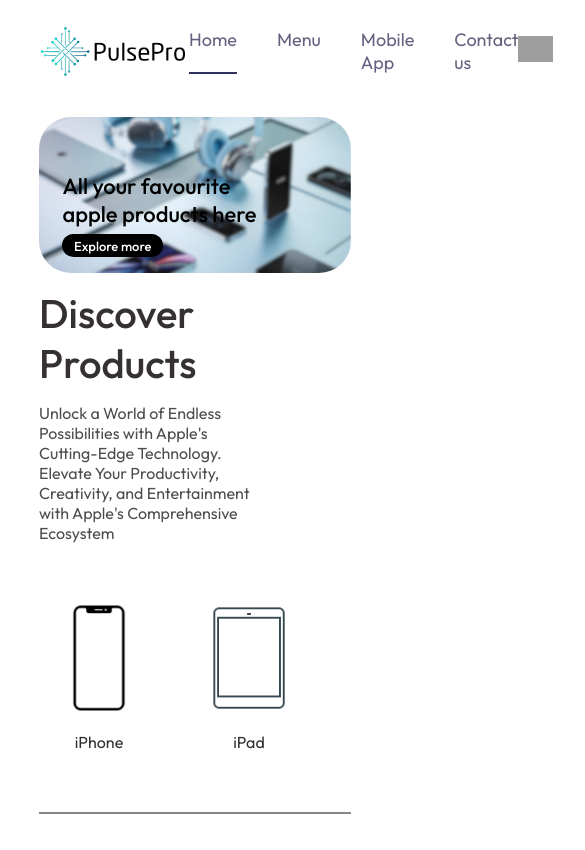
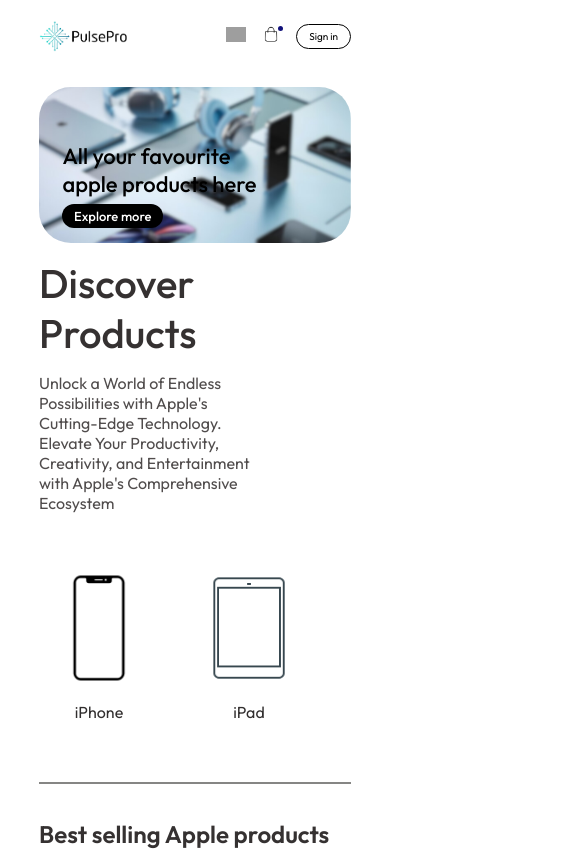
Before and after one commit to Hibajk/ecommerce_website, a React (Vite) app in the folder website_frontend/: page / in a window 390 px wide. Shown: the top 850 px of the page, 585 px wide, since content can reach past the window. Built offline with nearby package versions, Linux system fonts and the light colour scheme; grey boxes are pictures that could not be loaded.

Commit message:
making navbar responsive

```diff
--- a/website_frontend/src/components/Navbar/Navbar.css
+++ b/website_frontend/src/components/Navbar/Navbar.css
@@ -74,3 +74,120 @@
     top: -1px;
     right: 150px;
 }
+
+@media (max-width:1050px) {
+    .navbar .logo{
+        width: 140px;
+    }
+    .navbar-menu{
+        gap: 20px;
+        font-size: 17px;
+    }
+    .navbar-right{
+        gap: 30px;
+    }
+    .navbar-right img{
+        width: 22px;
+    }
+    .navbar-right button{
+        padding: 8px 25px;
+    }
+    .navbar-right .dot{
+        min-width: 5px;
+        min-height: 5px;
+        right: 127px;
+        top: 2px;
+    }
+}
+
+@media (max-width:900px) {
+    .navbar .logo{
+        width: 120px;
+    }
+    .navbar-menu{
+        gap: 15px;
+        font-size: 16px;
+    }
+    .navbar-right{
+        gap: 20px;
+    }
+    .navbar-right img{
+        width: 20px;
+    }
+    .navbar-right button{
+        padding: 7px 20px;
+        font-size: 15px;
+    }
+}
+
+@media (max-width:890px) {
+    .navbar-menu{
+        display: none;
+    }
+    .navbar-right button{
+        padding: 5px 17px;
+        font-size: 12px;
+    }
+    .navbar-right .dot{
+        min-width: 5px;
+        min-height: 5px;
+        right: 88px;
+    }
+}
+
+@media (max-width:750px) {
+    .navbar-menu{
+        display: none;
+    }
+    .navbar-right button{
+        padding: 5px 17px;
+        font-size: 12px;
+    }
+}
+
+@media (max-width:390px) {
+    .navbar-menu{
+        display: none;
+    }
+    .navbar-right button{
+        padding: 5px 12px;
+        font-size: 10px;
+    }
+    .navbar .logo{
+        width: 90px;
+    }
+    .navbar-search-icon{
+        width: 15px;
+    }
+    .navbar-right1{
+        width: 20px;
+    }
+    .navbar-right .dot{
+        min-width: 5px;
+        min-height: 5px;
+    }
+}
+
+@media (max-width:450px) {
+    .navbar-menu{
+        display: none;
+    }
+    .navbar-right button{
+        padding: 5px 12px;
+        font-size: 10px;
+    }
+    .navbar .logo{
+        width: 90px;
+    }
+    .navbar-search-icon{
+        width: 15px;
+    }
+    .navbar-right1{
+        width: 20px;
+    }
+    .navbar-right .dot{
+        min-width: 5px;
+        min-height: 5px;
+        right: 68px;
+    }
+}
```
